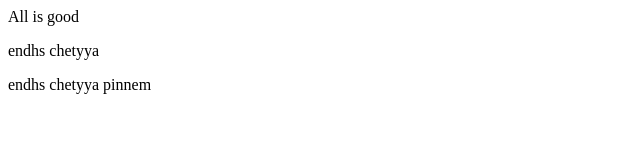
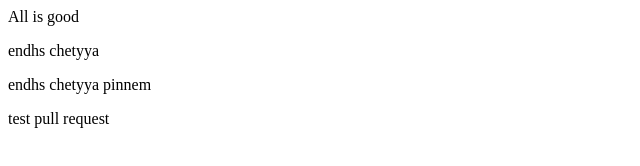
Before and after one commit to mohamedshohan/GitDemo, a plain HTML site: page login.html in a window 1280 px wide. Shown: the whole page, without its empty margins (0-640 px from the left). Drawn offline with Linux system fonts and the light colour scheme.

Commit message:
Update login.html

```diff
--- a/login.html
+++ b/login.html
@@ -10,5 +10,6 @@
 All is good
 <p>endhs chetyya</p>
 <p>endhs chetyya pinnem</p>
+    <p>test pull request</p>
 </body>
 </html>
```
